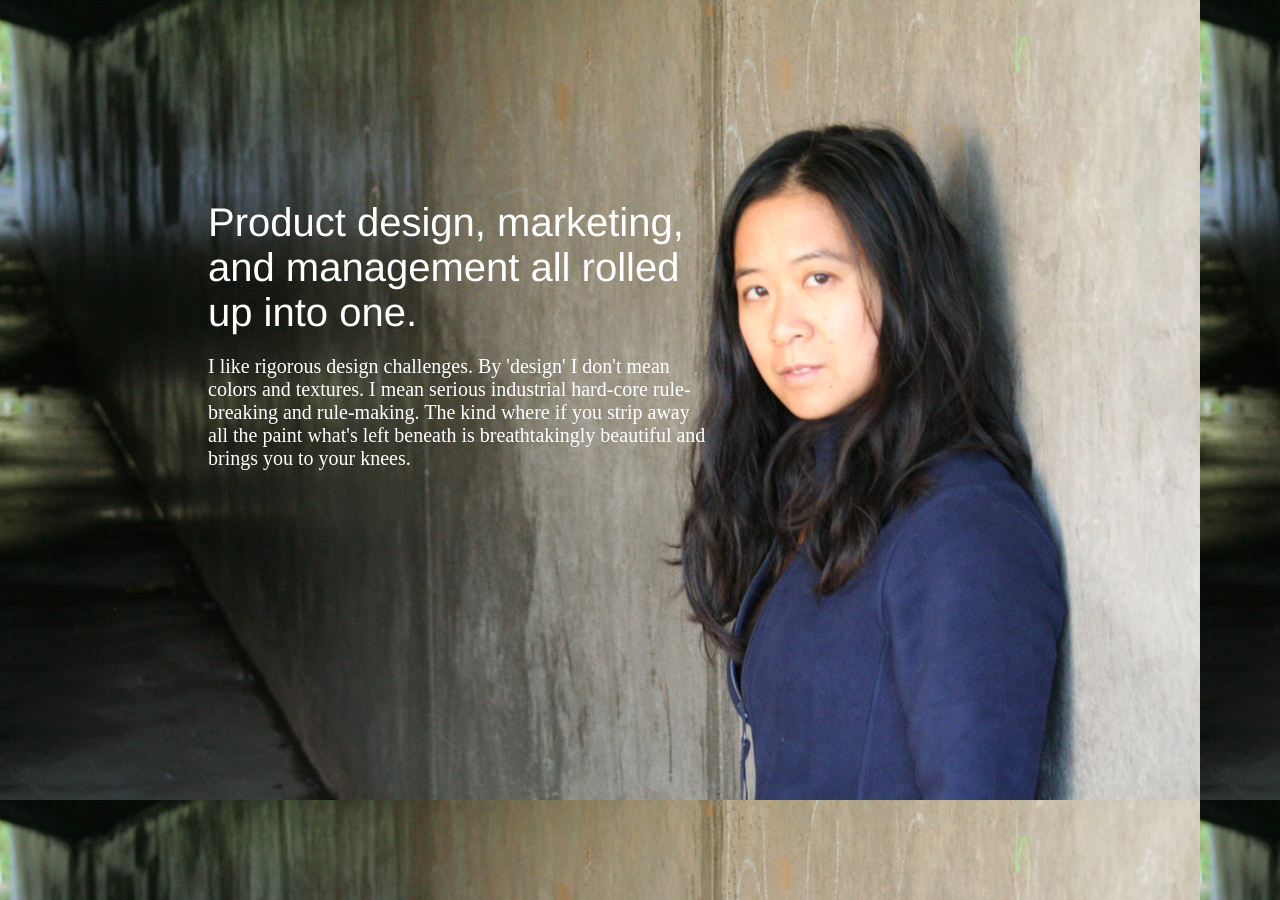
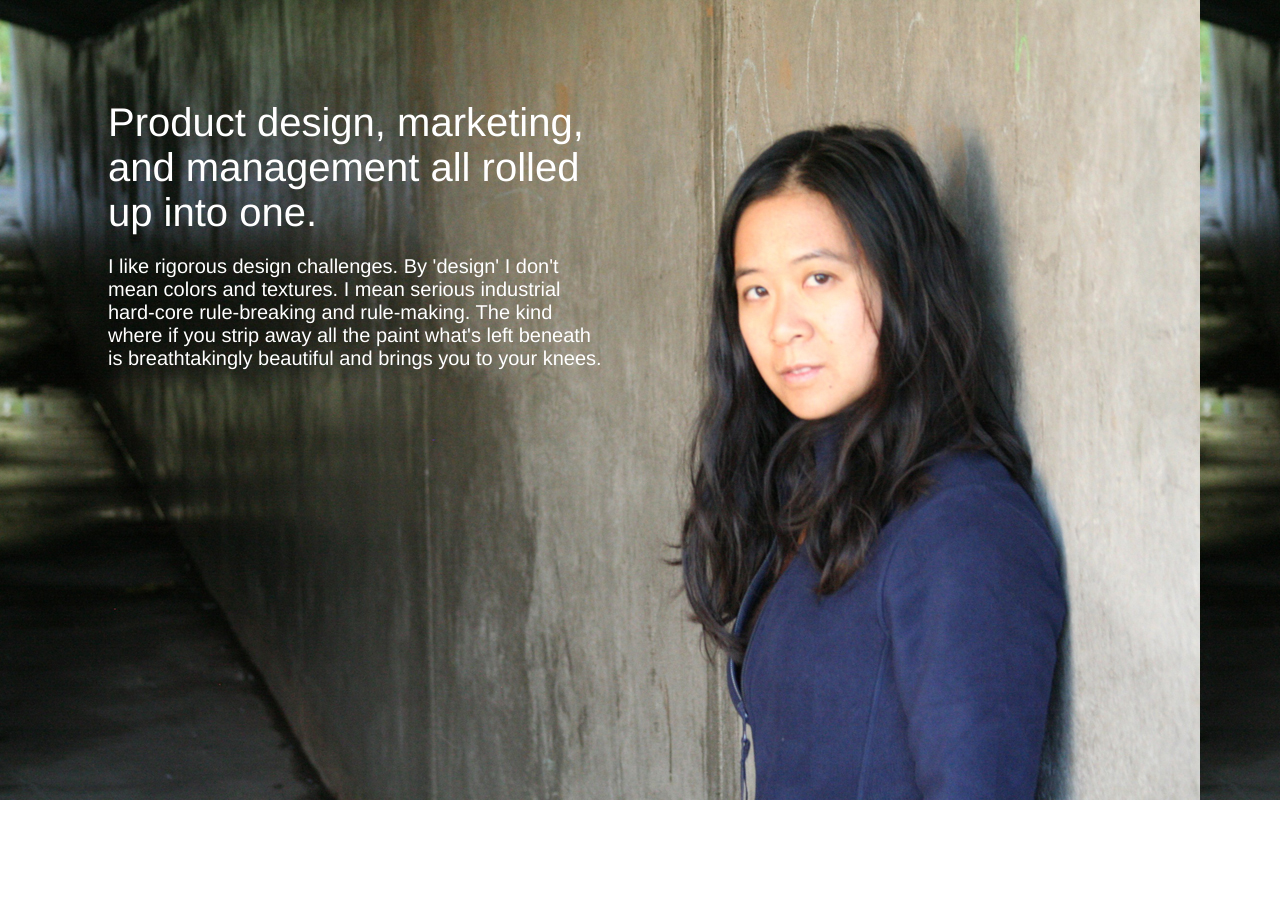
Before and after one commit to kuobot/self, a plain HTML site: page index.html in a window 1280 px wide. After the commit the page ends 800 px from the top, so only its background shows below. Drawn offline with Linux system fonts and the light colour scheme.

Commit message:
fixed text

```diff
--- a/stylesheet.css
+++ b/stylesheet.css
@@ -5,18 +5,18 @@
 
 .box {
 width: 500px;
-height: 500px;
-margin: 100px;
-padding: 100px;
+height: 00px;
+margin: 50px;
+padding: 50px;
+font-family: Ariel, Helvetica, Vendana;
 }
 
 .title {
    color: #FFF;
-   font-family: Ariel, Helvetica, Vendana;
    font-size: 40px;
 }
 
 p {
+   color: #FFF;
    font-size: 20px;
-   color: #FFF;
 }
```
